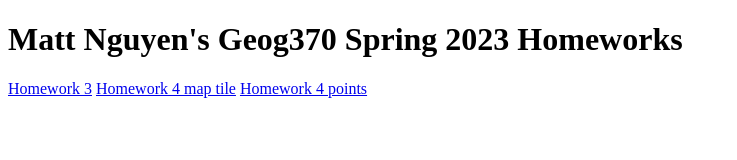
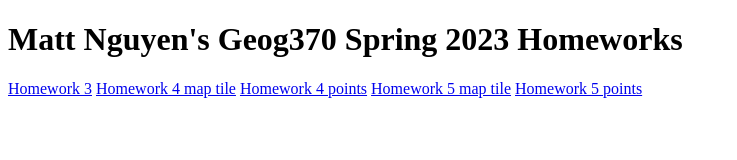
Before and after one commit to mattsnunc/GEOG-370, a plain HTML site: page index.html in a window 1280 px wide. Shown: the whole page, without its empty margins (0-737 px from the left). Drawn offline with Linux system fonts and the light colour scheme.

Commit message:
hw2 attempt 2

```diff
--- a/index.html
+++ b/index.html
@@ -11,5 +11,7 @@
     <a href="HW3/Worldprojections/Worldprojections/worldprojections.html">Homework 3</a>
     <a href="HW4/tileexample.html">Homework 4 map tile</a>
     <a href="HW4/points.html">Homework 4 points</a>
+    <a href="HW5/tileexample.html">Homework 5 map tile</a>
+    <a href="HW5/points.html">Homework 5 points</a>
 </body>
 </html>
```
